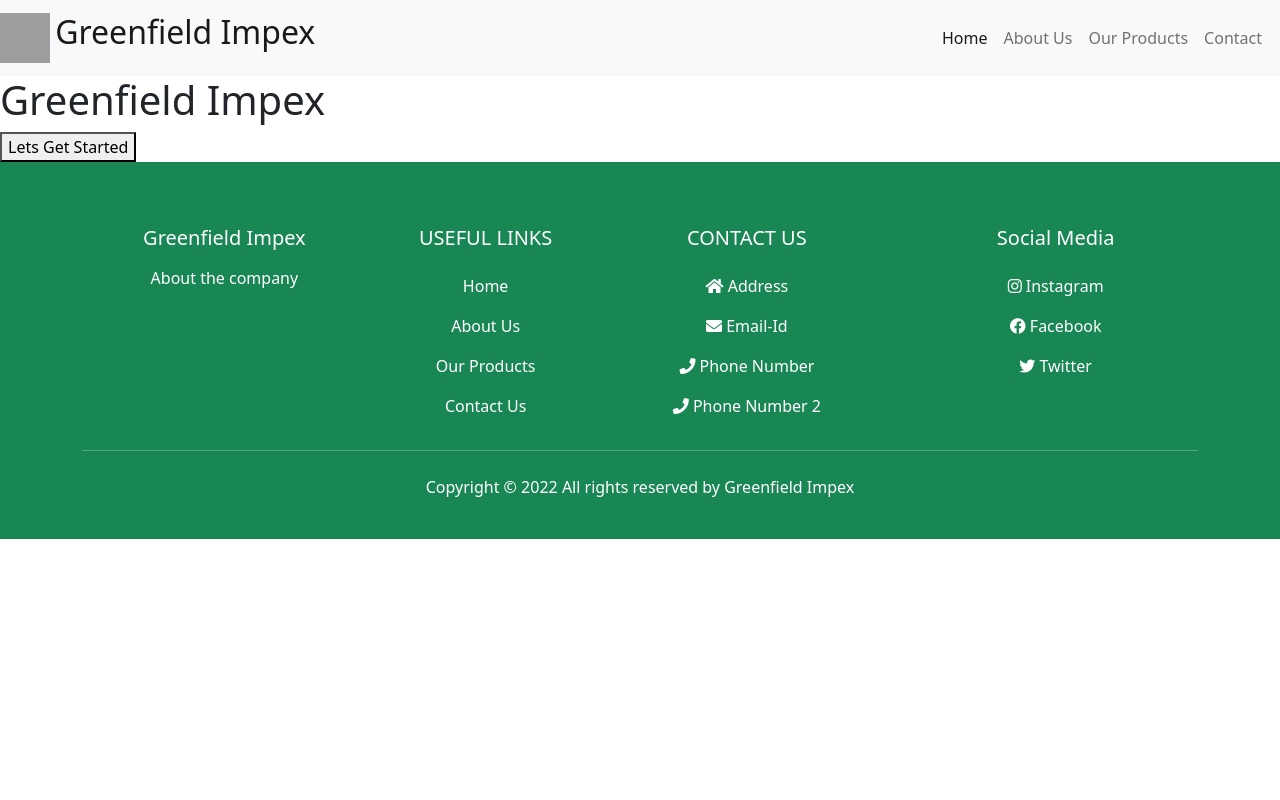
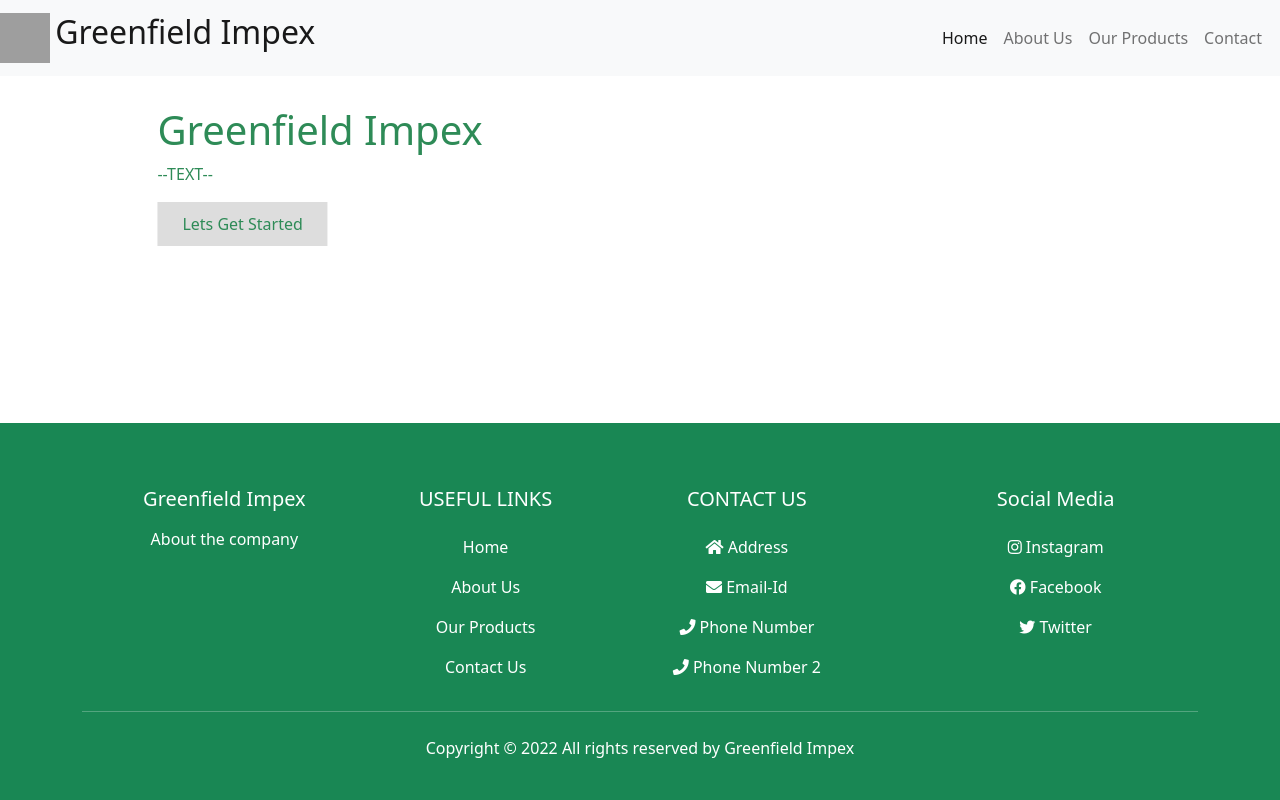
Before and after one commit to dhwanidoshi07/websiteDevelopment, a PHP site: page / in a window 1280 px wide. Run offline with PHP 8.4, Linux system fonts and the light colour scheme; some libraries are stand-ins or nearby versions; grey boxes are pictures that could not be loaded.

Commit message:
Hero
hero added

```diff
--- a/index.html
+++ b/index.html
@@ -7,15 +7,15 @@
     <meta name="viewport" content="width=device-width, initial-scale=1.0">
     <!-- Bootstrap CSS -->
     <link href="https://cdn.jsdelivr.net/npm/bootstrap@5.0.2/dist/css/bootstrap.min.css" rel="stylesheet" integrity="sha384-EVSTQN3/azprG1Anm3QDgpJLIm9Nao0Yz1ztcQTwFspd3yD65VohhpuuCOmLASjC" crossorigin="anonymous">
-    <!--Title of Web Page-->
-
-    <title>Greenfield Impex</title>
     <link href="https://cdn.jsdelivr.net/npm/bootstrap@5.0.2/dist/css/bootstrap.min.css" rel="stylesheet" integrity="sha384-EVSTQN3/azprG1Anm3QDgpJLIm9Nao0Yz1ztcQTwFspd3yD65VohhpuuCOmLASjC" crossorigin="anonymous">
     <link href="https://cdnjs.cloudflare.com/ajax/libs/font-awesome/5.14.0/css/all.min.css" rel="stylesheet" type="text/css">
     <link rel="stylesheet" href="style.css">
+    <!--Title of Web Page-->
+    <title>Greenfield Impex</title>
 </Head>
 <Body>
 <!-- The Body tag is used to display the content on a web page. In this example we do not specify any content or any tag, so in output nothing will display on the web page. -->
+
     <!--Start Navigation Bar-->
     <nav class="navbar navbar-default navbar-static-top navbar-expand-sm navbar-light bg-light">
             <a href="index.html" class="navbar-brand mb-0">
@@ -28,20 +28,25 @@
             <div class="collapse navbar-collapse" id="navbarNav">
                 <ul class="navbar-nav">
                     <li class="nav-item active"><a class="nav-link scrollto active" href="#Home">Home</a></li>
-                    <li class="nav-item active"><a class="nav-link scrollto" href="#AboutUs">About Us</a></li>
+                    <li class="nav-item active"><a class="nav-link scrollto " href="#AboutUs">About Us</a></li>
                     <li class="nav-item active"><a class="nav-link scrollto " href="#OurProduct">Our Products</a></li>
-                    <li class="nav-item active"><a class="nav-link scrollto" href="#Contact">Contact</a></li>
+                    <li class="nav-item active"><a class="nav-link scrollto " href="#Contact">Contact</a></li>
                 </ul>
                   <i class="bi bi-list mobile-nav-toggle"></i>
             </div>
     </nav>
     <!--End Navigation Bar-->
+
+    <!--Start Hero-->
     <div class="hero-image">
         <div class="hero-text">
           <h1>Greenfield Impex</h1>
+          <p>--TEXT--</p>
           <button>Lets Get Started</button>
         </div>
     </div>
+    <!--End Hero-->
+
     <!--Start Footer -->
     <footer class="bg-success text-white pt-5 pb-4">
         <div class="container text-center text-md-left">
@@ -115,7 +120,6 @@
 
             </div>
         </div>
-
     </footer>
     <!--End Footer-->
 
--- a/style.css
+++ b/style.css
@@ -1,7 +1,50 @@
+*{
+    margin:0;
+    padding:0;
+}
 .navbar-nav {
     margin-left: auto;
     padding:10px;
     }
 .hero-image {
-    background-image: linear-gradient(rgba(0, 0, 0, 0.5))
+    top: 100px;
+    background-color: #000000;
+    background-image:url("random.jpg");
+    /* Set a specific height */
+    height: 100%;
+    /* Position and center the image to scale nicely on all screens */
+    background-position: center;
+    background-repeat: no-repeat;
+    background-size: cover;
+    position: relative;
     }
+.hero-text {
+    text-align: left;
+    position: absolute;
+    top: 50%;
+    left: 25%;
+    transform: translate(-50%, -50%);
+    color: seagreen;
+    }
+.hero-text button {
+        border: none;
+        outline: 0;
+        display: inline-block;
+        padding: 10px 25px;
+        color: seagreen;
+        background-color: #ddd;
+        text-align: center;
+        cursor: pointer;
+    }
+
+.hero-text button:hover {
+        background-color: #555;
+        color: white;
+    }
+
+footer
+    {
+        position: absolute;
+        bottom: 0;
+        width: 100%;
+    }
```
Also changed, not shown: random.jpg (added).
